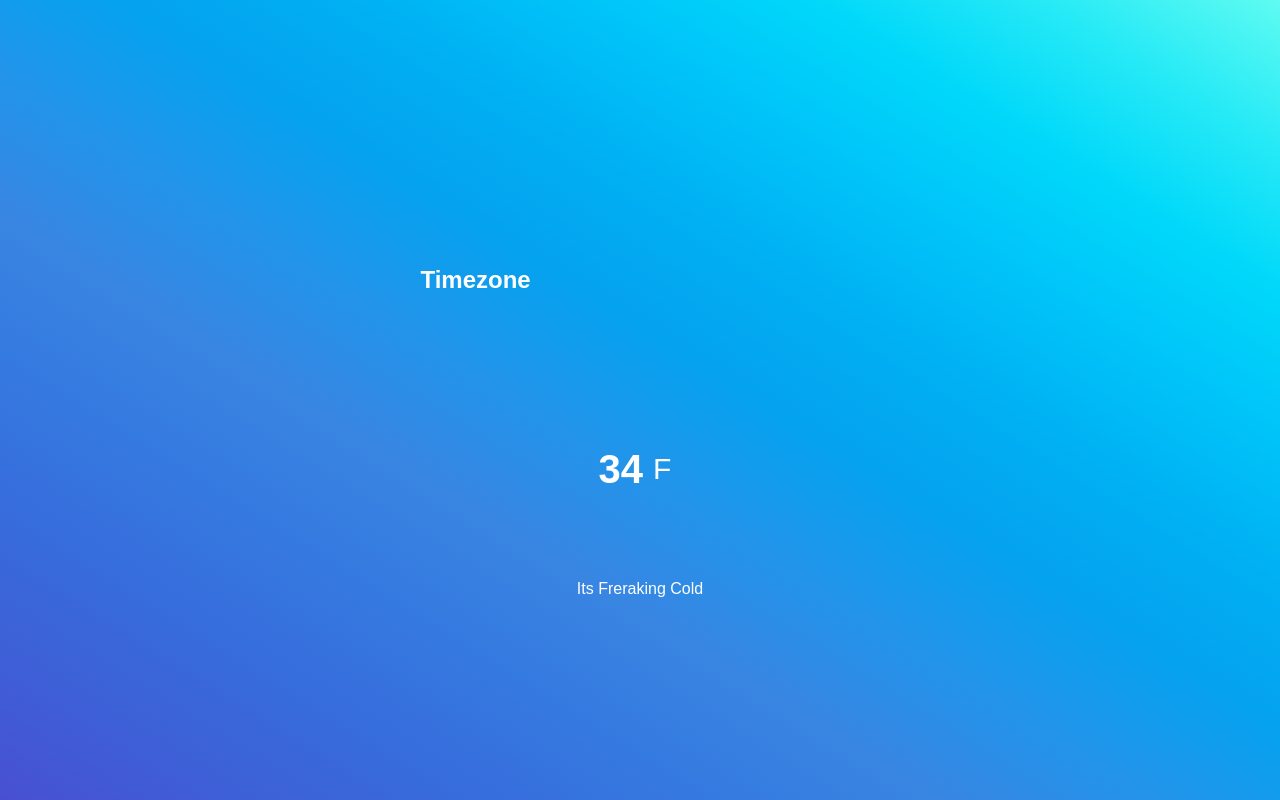
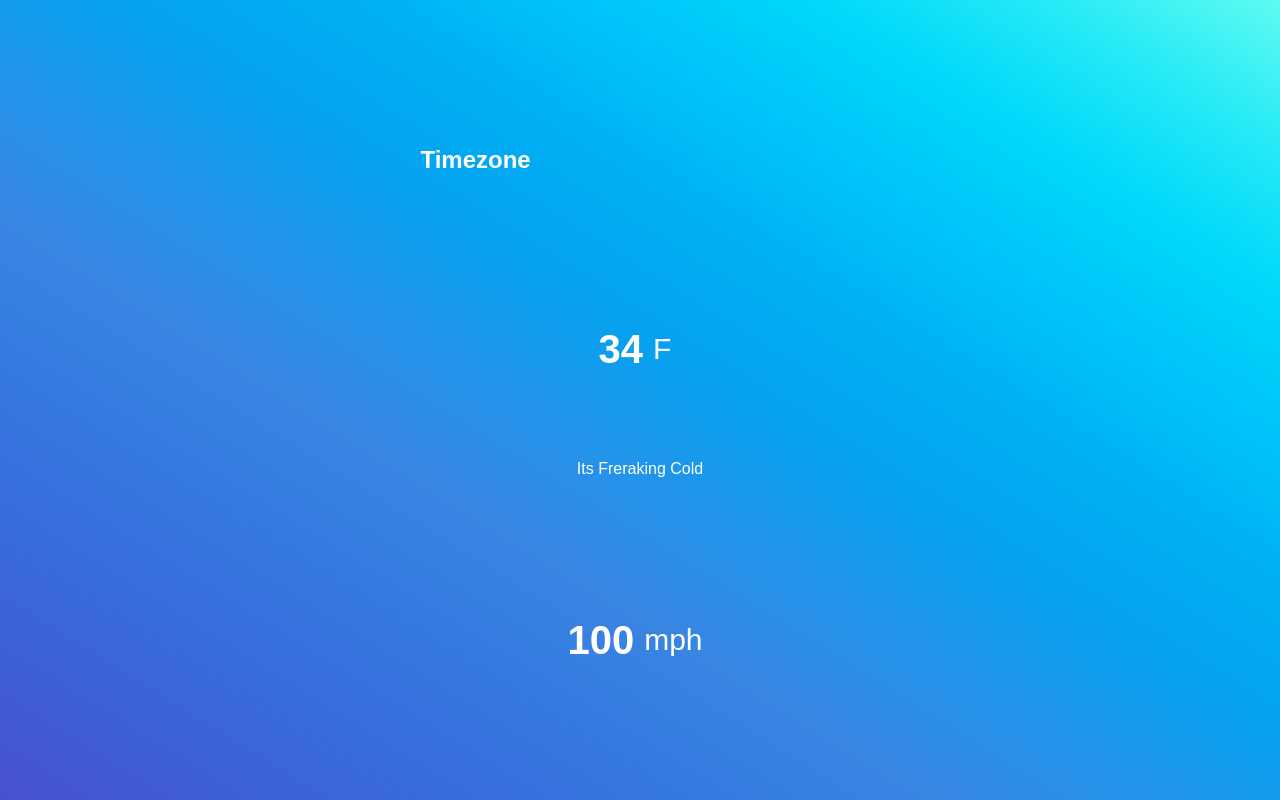
Before and after one commit to PaulBarrettDev/caniflyapp, a plain HTML site: page index.html in a window 1280 px wide. Drawn offline with Linux system fonts and the light colour scheme.

Commit message:
Added windspeed to JS but unstyled

```diff
--- a/css/style.css
+++ b/css/style.css
@@ -16,7 +16,8 @@ body {
 }
 
 .location,
-.temperature {
+.temperature,
+.windspeed {
   height: 30vh;
   width: 50vw;
   display: flex;
@@ -28,7 +29,8 @@ body {
   flex-direction: column;
 }
 
-.degree-section {
+.degree-section,
+.wind-section {
   display: flex;
   align-items: center;
   cursor: pointer;
@@ -42,3 +44,12 @@ body {
 .degree-section h2 {
   font-size: 40px;
 }
+
+.wind-section span {
+  margin: 10px;
+  font-size: 30px;
+}
+
+.wind-section h2 {
+  font-size: 40px;
+}
--- a/index.html
+++ b/index.html
@@ -32,6 +32,13 @@
         </div>
         <div class="temperature-description">Its Freraking Cold</div>
       </div>
+      <!-- Wind Speed -->
+      <div class="windspeed">
+        <div class="wind-section">
+          <h2 class="windspeed-value">100</h2>
+          <span>mph</span>
+        </div>
+      </div>
     </section>
     <!-- Main Content End -->
 
--- a/js/app.js
+++ b/js/app.js
@@ -6,6 +6,8 @@ window.addEventListener("load", () => {
   const locationTimezone = document.querySelector(".location-timezone");
   const temperatureSection = document.querySelector(".temperature");
   const temperatureSpan = document.querySelector(".temperature span");
+  const windspeedSection = document.querySelector(".windspeed");
+  // const windspeedSpan = document.querySelector(".windspeed span");
   // Get location information from users browser
   if (navigator.geolocation) {
     navigator.geolocation.getCurrentPosition(position => {
@@ -24,11 +26,12 @@ window.addEventListener("load", () => {
           return response.json();
         })
         .then(data => {
-          const { temperature, summary, icon } = data.currently;
+          const { temperature, summary, icon, windSpeed } = data.currently;
           // set DOM elements from API
           temperatureDegree.textContent = temperature;
           temperatureDescription.textContent = summary;
           locationTimezone.textContent = data.timezone;
+          windspeedSection.textContent = windSpeed;
           // Convert Farenheight to Celcius
           const celsius = (temperature - 32) * (5 / 9);
           // Set Icon
```
